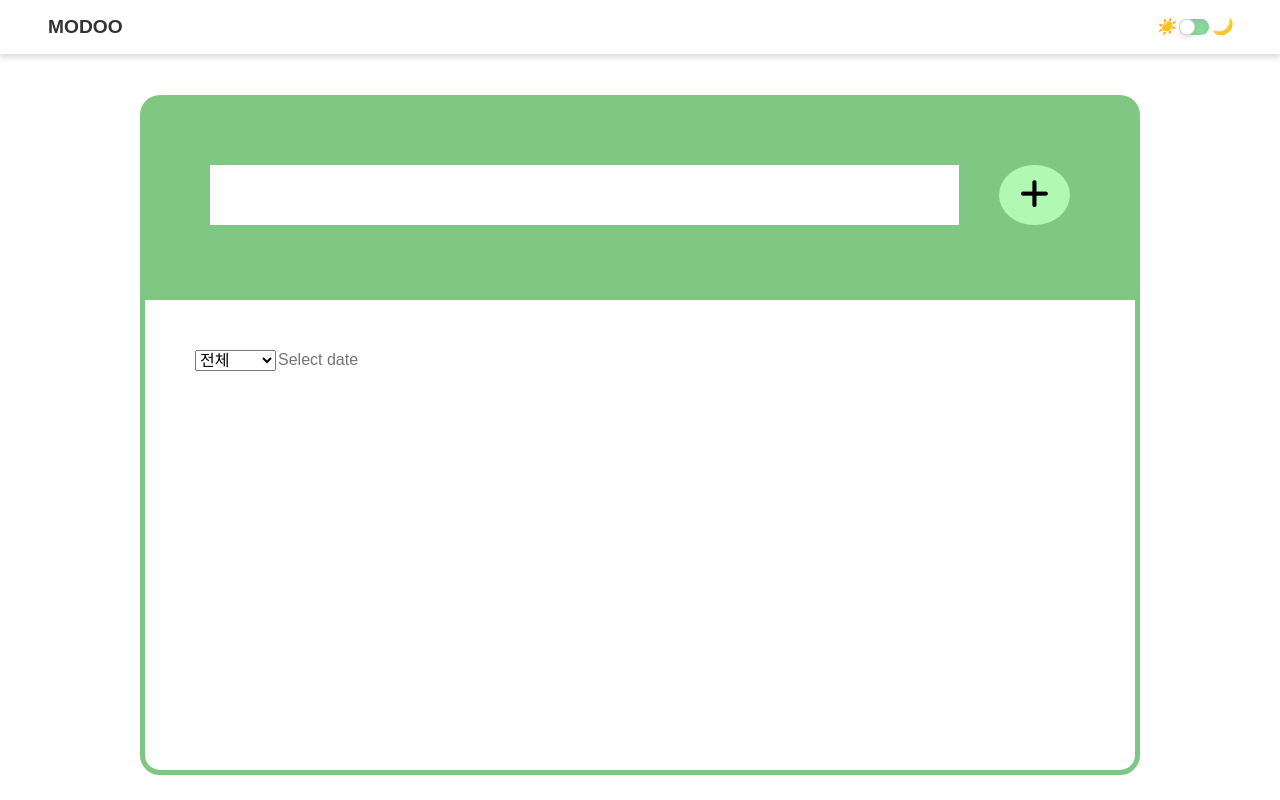
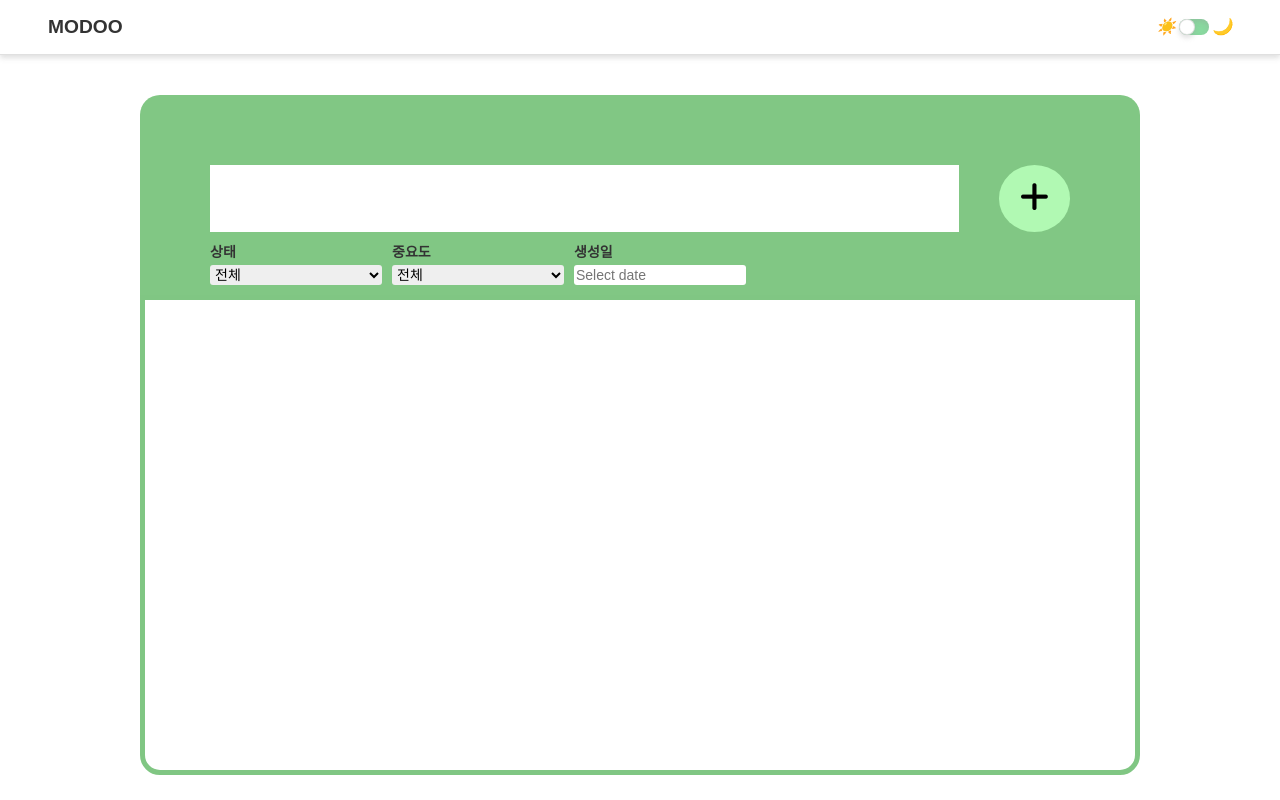
Before and after one commit to NariP/modoo-todo, a React (Create React App) app: page / in a window 1280 px wide. Built offline with nearby package versions, Linux system fonts and the light colour scheme; a web font is replaced by a local one.

Commit message:
design:Filter UI # 31

```diff
--- a/src/components/DatePicker/MyDatePicker.tsx
+++ b/src/components/DatePicker/MyDatePicker.tsx
@@ -1,7 +1,7 @@
 import DatePicker from 'react-datepicker';
 import React from 'react';
 import 'react-datepicker/dist/react-datepicker.css'
-
+import './style.css'
 interface IDate {
   date: null | Date;
   handleChange: (e: Date) => void;
@@ -9,9 +9,10 @@ interface IDate {
 
 const MyDatePicker: React.FC<IDate> = ({ date, handleChange }) => {
   return (
-
     <DatePicker
+      showPopperArrow={false}
       dateFormat="yyyy-MM-dd"
+      maxDate={new Date()}
       selected={date}
       onChange={handleChange}
       placeholderText="Select date"
--- /dev/null
+++ b/src/components/DatePicker/style.css
@@ -0,0 +1,16 @@
+.react-datepicker-wrapper,
+.react-datepicker__input-container,
+.react-datepicker__input-container input {
+  display: block;
+  width: 100%;
+  border-radius: 3px;
+  font-size: 14px;
+}
+
+.react-datepicker__input-container input {
+  padding: 2px;
+}
+
+.react-datepicker__header {
+  background-color: #d4dfe6;
+}
--- a/src/components/Select/Select.tsx
+++ b/src/components/Select/Select.tsx
@@ -1,19 +1,30 @@
 import React from 'react';
-import { selectList } from 'utils/constants/Status';
+import styled from 'styled-components';
+
 
 interface ISelect {
    value: string;
+   selectList: string[];
    handleChange: (e: React.ChangeEvent<HTMLSelectElement>) => void;
 }
 
-const Select: React.FC<ISelect> = ({ value, handleChange }) => {
+
+const Select: React.FC<ISelect> = ({ value, handleChange, selectList }) => {
    return (
-      <select value={value} onChange={handleChange} >
+      <MySelect value={value} onChange={handleChange} >
          {selectList.map(option => {
             return <option key={option}>{option}</option>
          })}
-      </select>
+      </MySelect>
    )
 }
 
+const MySelect = styled.select`
+   border:none;
+   border-radius:3px;
+   outline:none;
+   font-size:14px;
+   padding: 1px;
+`
+
 export default Select;
--- a/src/pages/todo/Template/Filter/TodoFilter.tsx
+++ b/src/pages/todo/Template/Filter/TodoFilter.tsx
@@ -2,6 +2,7 @@ import React, { useEffect, useState } from 'react';
 import mockData from 'utils/mockData.json';
 import { Select } from 'components/Select';
 import { MyDatePicker } from 'components/DatePicker';
+import { SELECT, STATUS } from 'utils/constants/Status';
 import styled from 'styled-components';
 import {
   filterStatus,
@@ -38,27 +39,47 @@ const TodoFilter = () => {
   }, [select, startDate]);
 
   return (
-    <>
-      <FilterLayout>
-        <Contents>
-          <Select value={select} handleChange={handleSelect} />
-          <MyDatePicker date={startDate} handleChange={handleDate} />
-        </Contents>
-      </FilterLayout>
-    </>
+    <FilterLayout>
+      <Contents>
+        <Text>상태</Text>
+        <Select value={select} selectList={SELECT.STATUS} handleChange={handleSelect} />
+      </Contents>
+      <Contents>
+        <Text>중요도</Text>
+        <Select value={select} selectList={SELECT.IMPORTANT} handleChange={handleSelect} />
+      </Contents>
+      <Contents>
+        <Text>생성일</Text>
+        <MyDatePicker date={startDate} handleChange={handleDate} />
+      </Contents>
+
+    </FilterLayout>
   );
 };
 
 const FilterLayout = styled.div`
   width: 100%;
+  height:80%;
   display: flex;
+  background-color: #81c784;
 `;
 
 const Contents = styled.div`
-  width: 30%;
+  width: 20%;
+  height:100%;
   display: flex;
-  align-items: center;
+  flex-direction:column;
   justify-content: space-around;
+  margin-right:10px;
+  /* text-align */
 `;
+const Text = styled.text`
+  height:100%;
+  display:flex;
+  font-size: 14px;
+  align-items:flex-end;
+  font-weight:600;
+  padding-bottom: 5px;
+`
 
 export default TodoFilter;
--- a/src/pages/todo/Template/Head/TodoHead.tsx
+++ b/src/pages/todo/Template/Head/TodoHead.tsx
@@ -1,6 +1,6 @@
 import React, { RefObject } from 'react';
 import styled from 'styled-components';
-
+import TodoFilter from 'pages/todo/Template/Filter/TodoFilter';
 interface ITodoHead {
   addTodo: (
     e: React.FormEvent<HTMLFormElement> | React.MouseEvent<HTMLElement>,
@@ -12,6 +12,8 @@ interface ITodoHead {
 const TodoHead: React.FC<ITodoHead> = ({ addTodo, onChangeTodo, inputRef }) => {
   return (
     <Header>
+      <Wrap direction={"column"}>
+        <Wrap direction={"row"}>
           <HiddenTitle>todo list</HiddenTitle>
           <Form onSubmit={addTodo}>
             <Input autoFocus ref={inputRef} onChange={onChangeTodo} type="text" />
@@ -19,17 +21,27 @@ const TodoHead: React.FC<ITodoHead> = ({ addTodo, onChangeTodo, inputRef }) => {
           <Btn onClick={addTodo}>
             <i className="fas fa-plus" />
           </Btn>
+        </Wrap>
+        <TodoFilter />
+      </Wrap>
     </Header>
   );
 };
 
 export default TodoHead;
 
+const Wrap = styled.div <{ direction: string }>`
+  display:flex;
+  flex-direction: ${(props) => props.direction};
+  width:100%;
+  height:100%;
+`
+
 const Header = styled.header`
   display: flex;
   justify-content: space-between;
   height: 200px;
-  padding: 70px;
+  padding: 70px 70px 10px 70px;
   background-color: #81c784;
   border-radius: 20px 20px 0 0;
 `;
--- a/src/pages/todo/Template/List/TodoList.tsx
+++ b/src/pages/todo/Template/List/TodoList.tsx
@@ -1,7 +1,6 @@
 import React from 'react';
 import styled from 'styled-components';
 import TodoItem from 'pages/todo/Template/List/Item/TodoItem';
-import TodoFilter from 'pages/todo/Template/Filter/TodoFilter';
 import { ITodo } from 'utils/localStorageHelper';
 
 interface ITodoList {
@@ -12,7 +11,7 @@ interface ITodoList {
 const TodoList: React.FC<ITodoList> = ({ todos, setResetTodos }) => {
   return (
     <Body>
-      <TodoFilter />
+
       {todos?.map((todo, i) => (
         <TodoItem key={i} todo={todo} setResetTodos={setResetTodos} />
       ))}
--- a/src/utils/constants/Status.ts
+++ b/src/utils/constants/Status.ts
@@ -5,9 +5,14 @@ export const STATUS = {
   NOT_STARTED: '시작안함',
 };
 
-export const selectList = [
-  STATUS.ALL,
-  STATUS.FINISHED,
-  STATUS.ONGOING,
-  STATUS.NOT_STARTED,
-];
+export const IMPORTANT = {
+  ALL: '전체',
+  HIGH: '높음',
+  MIDDLE: '보통',
+  LOW: '낮음',
+};
+
+export const SELECT = {
+  STATUS: [STATUS.ALL, STATUS.FINISHED, STATUS.ONGOING, STATUS.NOT_STARTED],
+  IMPORTANT: [IMPORTANT.ALL, IMPORTANT.HIGH, IMPORTANT.MIDDLE, IMPORTANT.LOW],
+};
```
Lines whose indentation alone changed are shown as unchanged.
